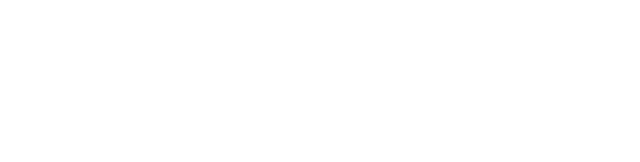
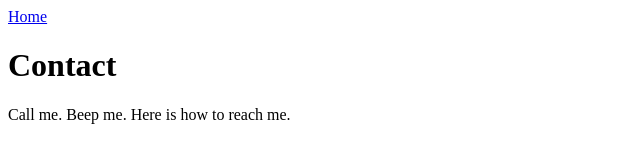
Before and after one commit to labbydev/portfolio, a Gatsby site: page /contact in a window 1280 px wide. Before the commit this address had no page. Shown: the whole page, without its empty margins (0-640 px from the left). Built offline with nearby package versions, Linux system fonts and the light colour scheme; Gatsby itself is replaced by a stand-in of ours.

Commit message:
create a contact page and link between that and the homepage.

```diff
--- /dev/null
+++ b/src/pages/contact.js
@@ -0,0 +1,15 @@
+import React from "react"
+import { Link } from "gatsby"
+import PageTitle from "../components/page-title"
+
+export default function Contact() {
+  return (
+    <div>
+      <Link to="/">Home</Link>
+      <PageTitle
+        text="Contact"
+      />
+      <p>Call me. Beep me. Here is how to reach me.</p>
+    </div>
+  )
+}
```
Also changed, not shown: src/pages/index.js (+5 -2 lines).
